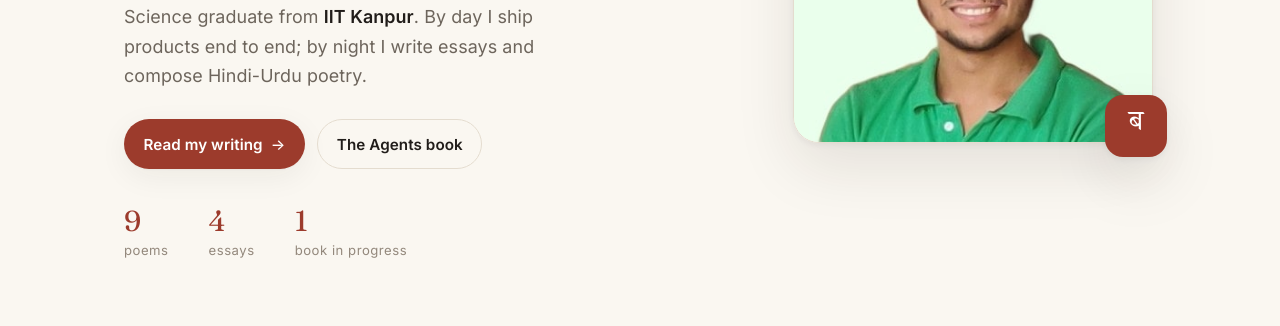
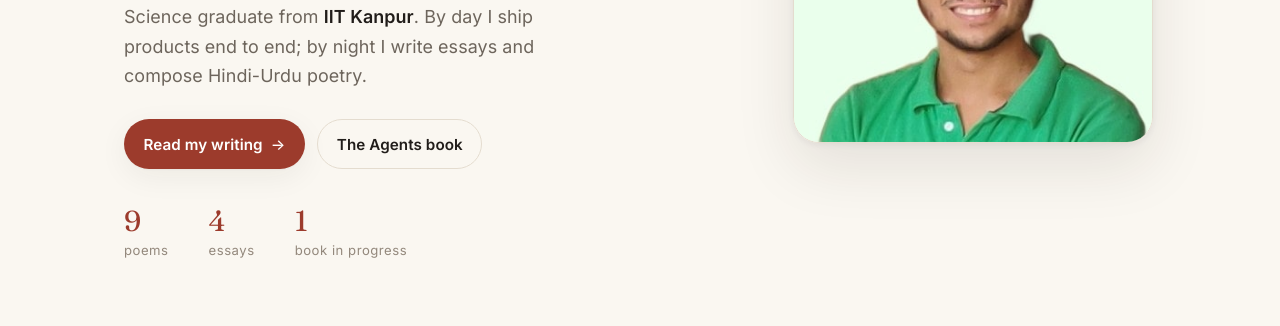
Before and after one commit to bhavykhatri/bhavykhatri.github.io, an Astro site: page / in a window 1280 px wide. Shown: the part 474-800 px from the top of the page. Built offline with nearby package versions, Linux system fonts and the light colour scheme; Astro itself is replaced by a stand-in of ours.

Commit message:
Remove Devanagari stamp badge from hero portrait

```diff
--- a/src/pages/index.astro
+++ b/src/pages/index.astro
@@ -40,7 +40,6 @@ const essayCount = posts.filter((p) => p.data.kind === 'essay').length;
 
       <div class="portrait reveal">
         <img src="/photo.jpg" alt="Bhavy Khatri" width="360" height="360" loading="eager" />
-        <span class="stamp deva">ब</span>
       </div>
     </div>
   </section>
@@ -110,21 +109,6 @@ const essayCount = posts.filter((p) => p.data.kind === 'essay').length;
     box-shadow: var(--shadow-lg);
     filter: saturate(1.02);
   }
-  .stamp {
-    position: absolute;
-    right: -14px;
-    bottom: -14px;
-    display: grid;
-    place-items: center;
-    width: 62px;
-    height: 62px;
-    border-radius: 18px;
-    background: var(--accent);
-    color: #fff;
-    font-size: 1.8rem;
-    box-shadow: var(--shadow-lg);
-  }
-  [data-theme='dark'] .stamp { color: #1a120f; }
 
   .head {
     display: flex;
```
